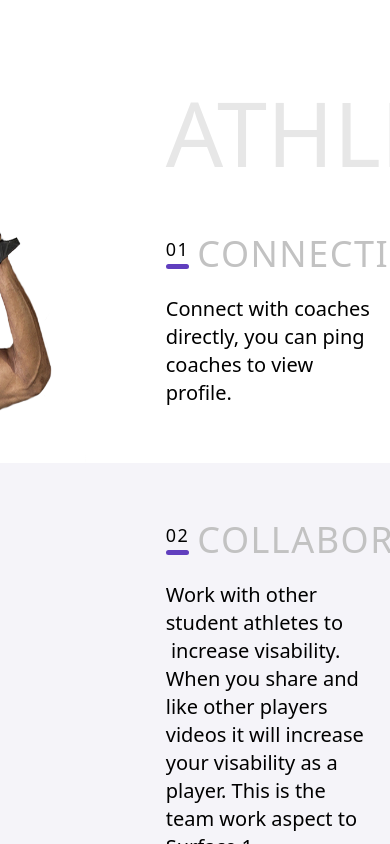
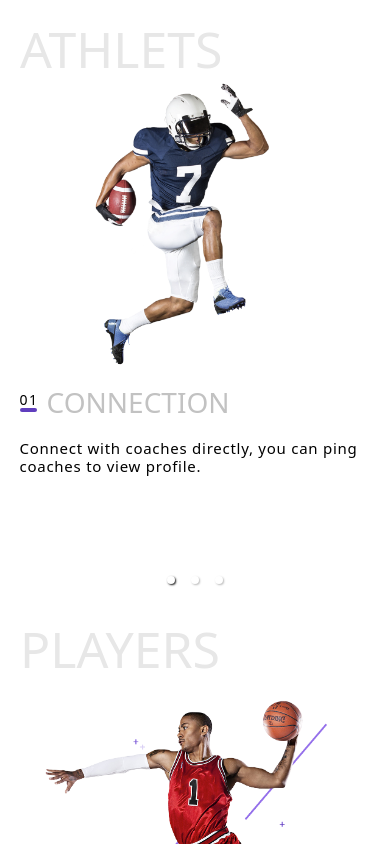
Before and after one commit to charnmongkol/nextjs-fullstack-template, a Next.js app: page /about in a window 390 px wide. Shown: the top 844 px of the page. Built offline with nearby package versions, Linux system fonts and the light colour scheme.

Commit message:
ci: mobile view with slider

```diff
--- a/components/Slide/SlideMobile/SlideMobile.mocks.ts
+++ b/components/Slide/SlideMobile/SlideMobile.mocks.ts
@@ -1,9 +1,7 @@
 import { ISlideMobile } from './SlideMobile';
 
 //testing interface
-const base: ISlideMobile = {
-  children: '{{component}}',
-};
+const base: ISlideMobile = {};
 
 export const mockSlideMobileProps = {
   base,
--- a/components/Slide/SlideMobile/SlideMobile.module.css
+++ b/components/Slide/SlideMobile/SlideMobile.module.css
@@ -1,8 +1,24 @@
-.main {
-  height: 100vh;
-  background-color: white;
+.boxHeader {
+  height: 296px;
+  position: relative;
+  margin-top: 20px;
+}
+.header {
+  font-weight: 400;
+  font-size: 50px;
+  line-height: 59px;
+  color: #e7e7e7;
+  padding-left: 20px;
 }
 
-/* .main > section {
-  padding: 32px;
-} */
+.boxImage {
+  position: absolute;
+  left: 50%;
+  top: 70%;
+  transform: translate(-50%, -50%);
+  z-index: 2;
+}
+
+.carousel .control-dots .dot.selected {
+  background: #5c3caf;
+}
--- a/components/Slide/SlideMobile/SlideMobile.tsx
+++ b/components/Slide/SlideMobile/SlideMobile.tsx
@@ -1,13 +1,55 @@
+import Image from 'next/image';
+import { Carousel } from 'react-responsive-carousel';
+import 'react-responsive-carousel/lib/styles/carousel.min.css'; // requires a loader
+import baseketballer from '../../../public/images/baseketball.png';
+import footballer from '../../../public/images/footballer.png';
+import BoxMobile from '../../utilities/BoxMobile/BoxMobile';
+import { mockBoxMobileProps } from '../../utilities/BoxMobile/BoxMobile.mocks';
 import styles from './SlideMobile.module.css';
 
-export interface ISlideMobile {
-  children: any;
-}
+export interface ISlideMobile {}
 
-const SlideMobile: React.FC<ISlideMobile> = ({ children }) => {
+const SlideMobile: React.FC<ISlideMobile> = () => {
   return (
     <>
-      <main className={styles.main}>{children}</main>
+      <div className={styles.boxHeader}>
+        <h1 className={styles.header}>ATHLETS</h1>
+        <div className={styles.boxImage}>
+          <Image
+            alt="footballer"
+            src={footballer}
+            layout="fixed"
+            width={200}
+            height={281}
+          />
+        </div>
+      </div>
+      <div>
+        <Carousel showStatus={false} showArrows={false} showThumbs={false}>
+          <BoxMobile {...mockBoxMobileProps.base} />
+          <BoxMobile {...mockBoxMobileProps.base2} />
+          <BoxMobile {...mockBoxMobileProps.base3} />
+        </Carousel>
+      </div>
+      <div className={styles.boxHeader}>
+        <h1 className={styles.header}>PLAYERS</h1>
+        <div className={styles.boxImage}>
+          <Image
+            alt="baseketballer"
+            src={baseketballer}
+            layout="fixed"
+            width={302}
+            height={249}
+          />
+        </div>
+      </div>
+      <div id="carouselBox">
+        <Carousel showStatus={false} showArrows={false} showThumbs={false}>
+          <BoxMobile {...mockBoxMobileProps.base4} />
+          <BoxMobile {...mockBoxMobileProps.base5} />
+          <BoxMobile {...mockBoxMobileProps.base6} />
+        </Carousel>
+      </div>
     </>
   );
 };
--- /dev/null
+++ b/components/utilities/BoxMobile/BoxMobile.mocks.ts
@@ -0,0 +1,57 @@
+import { IBoxMobile } from './BoxMobile';
+
+//testing interface
+const base: IBoxMobile = {
+  title: 'CONNECTION',
+  text: 'Connect with coaches directly, you can ping coaches to view profile.',
+  num: '01',
+  borderColor: '#603ebe',
+  bgColor: '#FFFFFF',
+};
+const base2: IBoxMobile = {
+  title: 'COLLABORATION',
+  text: 'Work with other student athletes to  increase visability. When you share and like other players videos it will increase your visability as a player. This is the team work aspect to Surface 1.',
+  num: '02',
+  borderColor: '#603ebe',
+  bgColor: '#F5F4F9',
+};
+
+const base3: IBoxMobile = {
+  title: 'GROWTH',
+  text: 'Resources and tools for you to get better as a student Athelte. Access to training classes, tutor sessions, etc ',
+  num: '03',
+  borderColor: '#FFFFFF',
+  bgColor: '#5E3DB3',
+};
+
+const base4: IBoxMobile = {
+  title: 'CONNECTION',
+  text: 'Connect with talented athlete directly, you can watch their skills through video showreels directly from Surface 1.',
+  num: '01',
+  borderColor: '#603ebe',
+  bgColor: '#FFFFFF',
+};
+const base5: IBoxMobile = {
+  title: 'COLLABORATION',
+  text: 'Work with recruiter to increase your chances of finding talented athlete.',
+  num: '02',
+  borderColor: '#603ebe',
+  bgColor: '#F5F4F9',
+};
+
+const base6: IBoxMobile = {
+  title: 'GROWTH',
+  text: 'Save your time, recruit proper athlets for your team.',
+  num: '03',
+  borderColor: '#FFFFFF',
+  bgColor: '#090C35',
+};
+
+export const mockBoxMobileProps = {
+  base,
+  base2,
+  base3,
+  base4,
+  base5,
+  base6,
+};
--- /dev/null
+++ b/components/utilities/BoxMobile/BoxMobile.module.css
@@ -0,0 +1,31 @@
+.container {
+  height: 284px;
+  display: flex;
+  flex-direction: column;
+  align-items: flex-start;
+  justify-content: center;
+}
+.num {
+  font-weight: 400;
+  font-size: 14px;
+  line-height: 16px;
+  letter-spacing: 1.5px;
+}
+.borderNum {
+  width: 17px;
+  height: 4px;
+  border-radius: 2.5px;
+}
+.title {
+  font-weight: 400;
+  font-size: 28px;
+  line-height: 33px;
+  color: #c2c2c2;
+}
+.text {
+  font-weight: 400;
+  font-size: 15px;
+  line-height: 18px;
+  letter-spacing: 0.74px;
+  text-align: left;
+}
--- /dev/null
+++ b/components/utilities/BoxMobile/BoxMobile.tsx
@@ -0,0 +1,55 @@
+import styles from './BoxMobile.module.css';
+
+export interface IBoxMobile {
+  title: string;
+  text: string;
+  num: string;
+  borderColor: string;
+  bgColor: string;
+}
+
+const BoxMobile: React.FC<IBoxMobile> = ({
+  title,
+  text,
+  num,
+  borderColor,
+  bgColor,
+}) => {
+  return (
+    <div
+      className={styles.container}
+      style={{ backgroundColor: `${bgColor}`, paddingInline: '5%' }}
+    >
+      {/* title */}
+      <div className="flex items-center mb-5 gap-2">
+        <div>
+          <div
+            className={styles.num}
+            style={{ color: bgColor == '#090C35' ? '#8F6BE8' : '#000000' }}
+          >
+            {num}
+          </div>
+          <div
+            className={styles.borderNum}
+            style={{ backgroundColor: `${borderColor}` }}
+          ></div>
+        </div>
+        <div>
+          <h5 className={styles.title}>{title}</h5>
+        </div>
+      </div>
+      {/* text */}
+      <div
+        className={`${styles.text} pb-14 ${
+          bgColor == '#5E3DB3' || bgColor == '#090C35'
+            ? 'text-white'
+            : 'text-black'
+        }`}
+      >
+        {text}
+      </div>
+    </div>
+  );
+};
+
+export default BoxMobile;
--- a/components/utilities/BoxSection/BoxSection.module.css
+++ b/components/utilities/BoxSection/BoxSection.module.css
@@ -36,7 +36,6 @@
   line-height: 21px;
   /* identical to box height */
   letter-spacing: 1.5px;
-  corlor: #000000;
   padding-bottom: 4px;
 }
 
--- a/package.json
+++ b/package.json
@@ -47,6 +47,7 @@
     "husky": "^8.0.1",
     "postcss": "^8.4.14",
     "prettier": "^2.7.1",
+    "react-responsive-carousel": "^3.2.23",
     "storybook-css-modules-preset": "^1.1.1",
     "tailwindcss": "^3.1.6",
     "typescript": "4.7.4",
--- a/pages/about.tsx
+++ b/pages/about.tsx
@@ -1,16 +1,22 @@
 import Image from 'next/image';
 import Primary from '../components/Layouts/Primary/Primary';
+import SlideMobile from '../components/Slide/SlideMobile/SlideMobile';
 import BoxSection from '../components/utilities/BoxSection/BoxSection';
 import { mockBoxSectionProps } from '../components/utilities/BoxSection/BoxSection.mocks';
 import BoxSectionLeft from '../components/utilities/BoxSectionLeft/BoxSectionLeft';
 import { mockBoxSectionLeftProps } from '../components/utilities/BoxSectionLeft/BoxSectionLeft.mocks';
 import baseketballer from '../public/images/baseketball.png';
 import footballer from '../public/images/footballer.png';
+import { useMediaQuery } from '../utils/breakpointsRender';
 import { NextPageWithLayout } from './page';
 
 const Home: NextPageWithLayout = () => {
+  const isBreakpoint = useMediaQuery(768);
+
   return (
     <section className="container overflow-x-hidden mx-auto">
+      {!isBreakpoint ? (
+        <>
           <div className="relative">
             <div className="absolute w-full h-full md:left-0 sm:-left-72 xs:-left-72">
               <div className="w-full h-full flex justify-start items-center md:pl-14 md:pt-24 ">
@@ -37,6 +43,12 @@ const Home: NextPageWithLayout = () => {
             <BoxSectionLeft {...mockBoxSectionLeftProps.base2} />
             <BoxSectionLeft {...mockBoxSectionLeftProps.base3} />
           </div>
+        </>
+      ) : (
+        <>
+          <SlideMobile></SlideMobile>
+        </>
+      )}
     </section>
   );
 };
--- /dev/null
+++ b/utils/breakpointsRender.ts
@@ -0,0 +1,27 @@
+import { useCallback, useEffect, useState } from 'react';
+
+export const useMediaQuery = (width: any) => {
+  const [targetReached, setTargetReached] = useState(false);
+
+  const updateTarget = useCallback((e: any) => {
+    if (e.matches) {
+      setTargetReached(true);
+    } else {
+      setTargetReached(false);
+    }
+  }, []);
+
+  useEffect(() => {
+    const media = window.matchMedia(`(max-width: ${width}px)`);
+    media.addListener(updateTarget);
+
+    // Check on mount (callback is not called until a change occurs)
+    if (media.matches) {
+      setTargetReached(true);
+    }
+
+    return () => media.removeListener(updateTarget);
+  }, []);
+
+  return targetReached;
+};
```
Also changed, not shown: 2 other files (tests, documents, lock files or other folders). Lines whose indentation alone changed are shown as unchanged.
